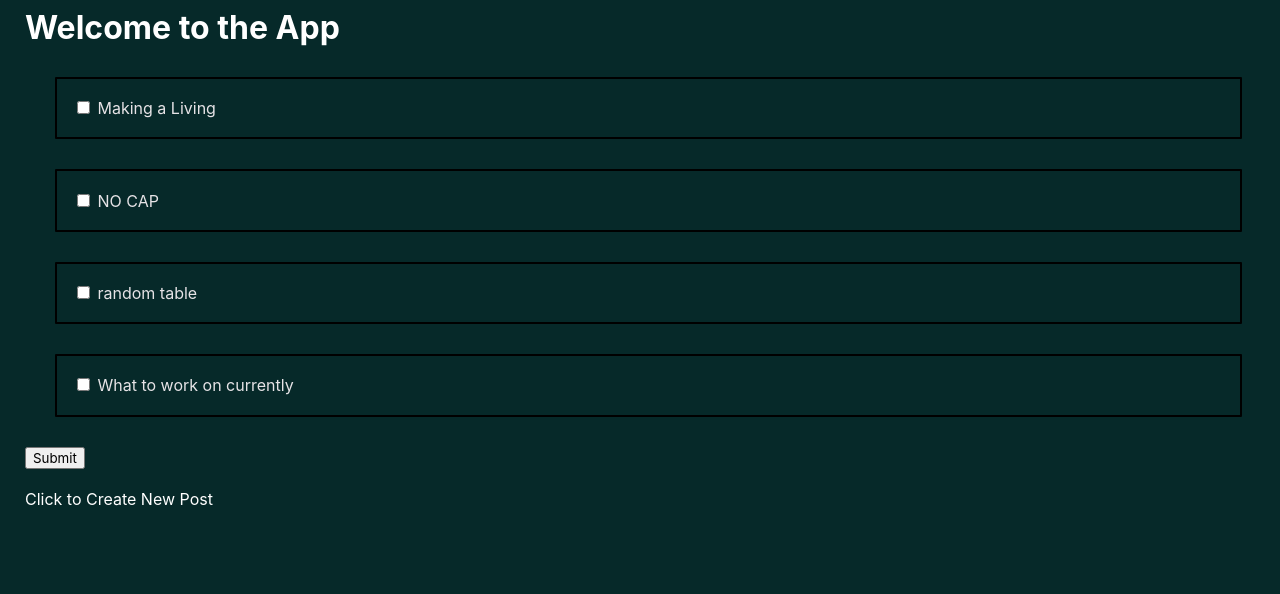
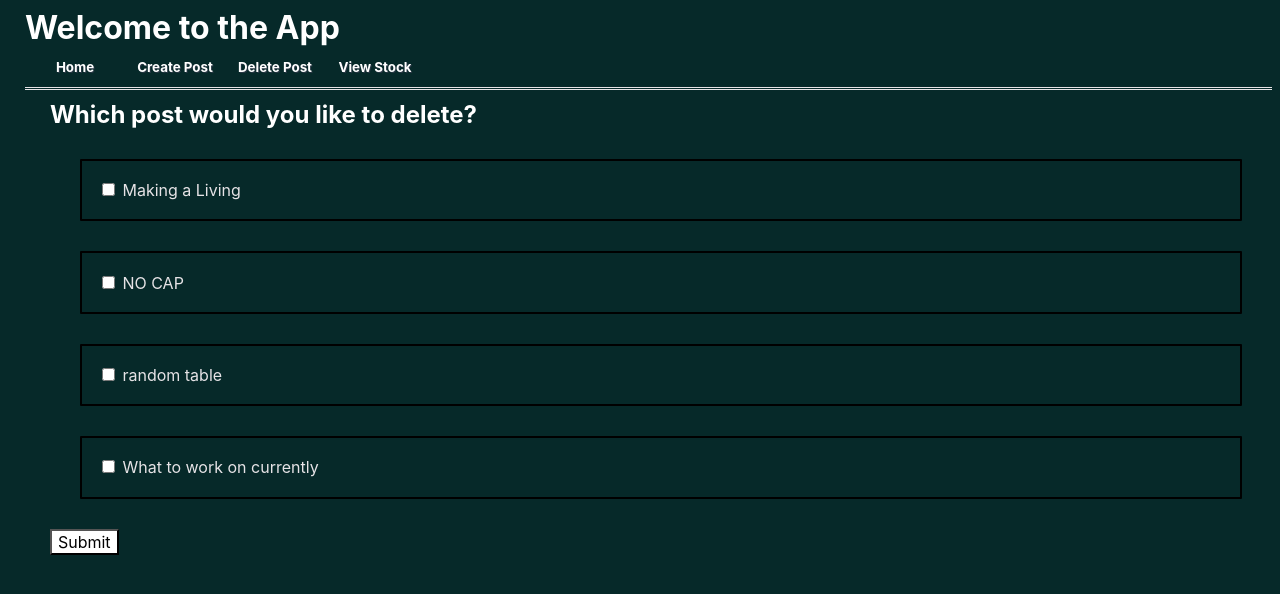
Before and after one commit to SHS-Dev-Team/stockapp, a Django app: page /delete/ in a window 1280 px wide. Shown: the top 594 px of the page. Run offline with Django 3.2, Linux system fonts and the light colour scheme; data comes from the database, SQL or seed files in the repository; both versions use the stored data as it was after the commit.

Commit message:
stock search

```diff
--- a/requirements.txt
+++ b/requirements.txt
@@ -5,3 +5,4 @@ os
 matplotlib.pyplot
 Django==3.0.3
 jupyter
+finnhub
--- a/stockapp/blog/static/styles/style.css
+++ b/stockapp/blog/static/styles/style.css
@@ -59,3 +59,59 @@ h5{
     text-indent: 1em;
     padding-top: 10px;
 }
+
+
+
+nav ul {
+	padding: 0;
+	margin: 0 auto;
+	height: 40px;
+}
+nav li {
+	display: inline;
+    float: left;
+
+}
+nav a {
+	color: #fff;
+	display: inline-block;
+	width: 100px;
+	text-align: center;
+	text-decoration: none;
+	line-height: 40px;
+	text-shadow: 1px 1px 0px #283744;
+}
+nav li a {
+	box-sizing:border-box;
+	-moz-box-sizing:border-box;
+	-webkit-box-sizing:border-box;
+}
+nav li:last-child a {
+	border-right: 0;
+}
+nav a:hover, nav a:active {
+	background-color: #8c99a4;
+}
+nav {
+	height: 40px;
+	width: 100%;
+	background: rgb(6, 41, 41);
+	font-size: 10pt;
+	font-weight: bold;
+    position: relative;
+    border-bottom-style: double;
+}
+nav a#pull {
+	display: none;
+}
+
+.button{
+    font-size: 1em;
+    background-color: white;
+    color: black;
+}
+
+#main{
+    padding-top: 10px;
+    margin-left: 2%;
+}
--- /dev/null
+++ b/stockapp/blog/templates/blog/base.html
@@ -0,0 +1,26 @@
+<!doctype html>
+<html>
+    <head>
+        {% load static %}
+        <link rel="stylesheet" type="text/css" href="{% static 'styles/style.css' %}" >
+        <title>{% block title%} {% endblock %}</title>
+        {%block otherheaders%} {%endblock%}
+    </head>
+    <body>
+        <header>
+            <h1>Welcome to the App</h1>
+            <nav class="clearfix">
+                <ul class="clearfix">
+                    <li><a href = "{% url 'blog:home'%}">Home</a></li>
+                    <li><a href = "{% url 'blog:newpost'%}">Create Post</a></li>
+                    <li><a href= "{% url 'blog:deletepost'%}">Delete Post</a></li>
+                    <li><a href="{% url 'blog:stockpage'%}">View Stock</a></li>
+                </ul>
+            </nav>
+        </header>
+        <div id="main">
+        {%block main%}
+        {%endblock%}
+        </div>
+    </body>
+</html>
--- a/stockapp/blog/templates/blog/delete.html
+++ b/stockapp/blog/templates/blog/delete.html
@@ -1,8 +1,8 @@
-{% extends "home.html" %}
+{% extends "base.html" %}
 
 {% block title %} Delete {% endblock %}
-{% block list %}
-
+{% block main %}
+        <h2> Which post would you like to delete? </h2>
         <form action = "{% url 'blog:delete' %}" method="post">
         {% csrf_token %}
             {% for post in posts%}
@@ -11,6 +11,6 @@
                    <label for={{post.idtag}}>{{post.title}}</label><br>
                 </div>
             {%endfor%}
-             <input type="submit" value="Submit">
+            <input type="submit" value="Submit" class="button">
         </form>
 {% endblock %}
--- a/stockapp/blog/templates/blog/home.html
+++ b/stockapp/blog/templates/blog/home.html
@@ -1,27 +1,19 @@
-<!doctype html>
-<html>
-    <head>
-        {% load static %}
-        <link rel="stylesheet" type="text/css" href="{% static 'styles/style.css' %}" >
-        <title>{% block title%} {% endblock %}</title>
-    </head>
-    <body>
-        <header>
-            <h1>Welcome to the App</h1>
-        </header>
-        <article>
-            <div id="posts">
-                {% block list%}
-                {% endblock %}
+{% extends "base.html" %}
+{%block title %} Home {%endblock%}
+{%block main%}
+    <article>
+        <div id="posts">
+            {%for post in object_list %}
+            <div class = "list">
+                <h2>{{post.title}}</h3>
+                <h5>{{post.date}}</h5>
+                <div class="bodytext">
+                    {% autoescape off %}  <!--Render post.body as html text-->
+                        {{post.body}}
+                    {% endautoescape %}
+                </div>
             </div>
-            <div>
-                <br>
-                <a href="{% url 'blog:newpost' %}">Click to Create New Post</a>
-                <br>
-            </div>
-        </article>
-        <footer>
-
-        </footer>
-    </body>
-</html>
+            {%endfor%}
+        </div>
+    </article>
+{%endblock%}
--- a/stockapp/blog/urls.py
+++ b/stockapp/blog/urls.py
@@ -9,6 +9,7 @@ urlpatterns = [
     path('home/',ViewAll.as_view(), name='home'),
     path('home/new',TemplateView.as_view(template_name='input.html'), name ='newpost'),
     path('saved/',views.createPost,name="createPost"),
-    path('delete/',Delete.listDel),
-    path('123/',Delete.delete,name="delete")
+    path('delete/',Delete.listDel,name="deletepost"),
+    path('123/',Delete.delete,name="delete"),
+    path('stock/',views.stockpick,name="stockpage")
 ]
--- a/stockapp/blog/views.py
+++ b/stockapp/blog/views.py
@@ -4,7 +4,9 @@ from django.urls import reverse
 from django.views.generic import ListView
 from datetime import datetime as dt
 from .models import *
+from finnhub import client as Finnhub
 import uuid
+import json
 
 def createPost(request):
     newPost = Post(title=request.POST['title'], body=request.POST['mytextarea'], date=dt.now())
@@ -22,8 +24,19 @@ class Delete():
                 Post.objects.get(pk=id).delete()
         return HttpResponseRedirect(reverse('blog:home'))
 
+class ViewAll(ListView):
+    model = Post
+    template_name = "blog/home.html"
+    def get_context_data(self, **kwargs):
+        context = super().get_context_data(**kwargs)
+        context['object_list'] = reversed(Post.objects.all())
+        return context
 
 
-class ViewAll(ListView):
-    model = Post
-    template_name = "blog/main.html"
+
+def stockpick(request):
+    key="bphdaenrh5rablt4vrkg"
+    client = Finnhub.Client(api_key=key)
+    allstocks = json.dumps(client.stock_symbol(exchange="US"))
+    cont = {"symbols":allstocks}
+    return render(request, 'blog/stock.html',context=cont)
```
Also changed, not shown: stockapp/blog/templates/blog/input.html (+8 -11 lines), stockapp/blog/templates/blog/main.html (deleted, +0 -17 lines), stockapp/blog/templates/blog/stock.html (added, +44 -0 lines), stockapp/db.sqlite3.
